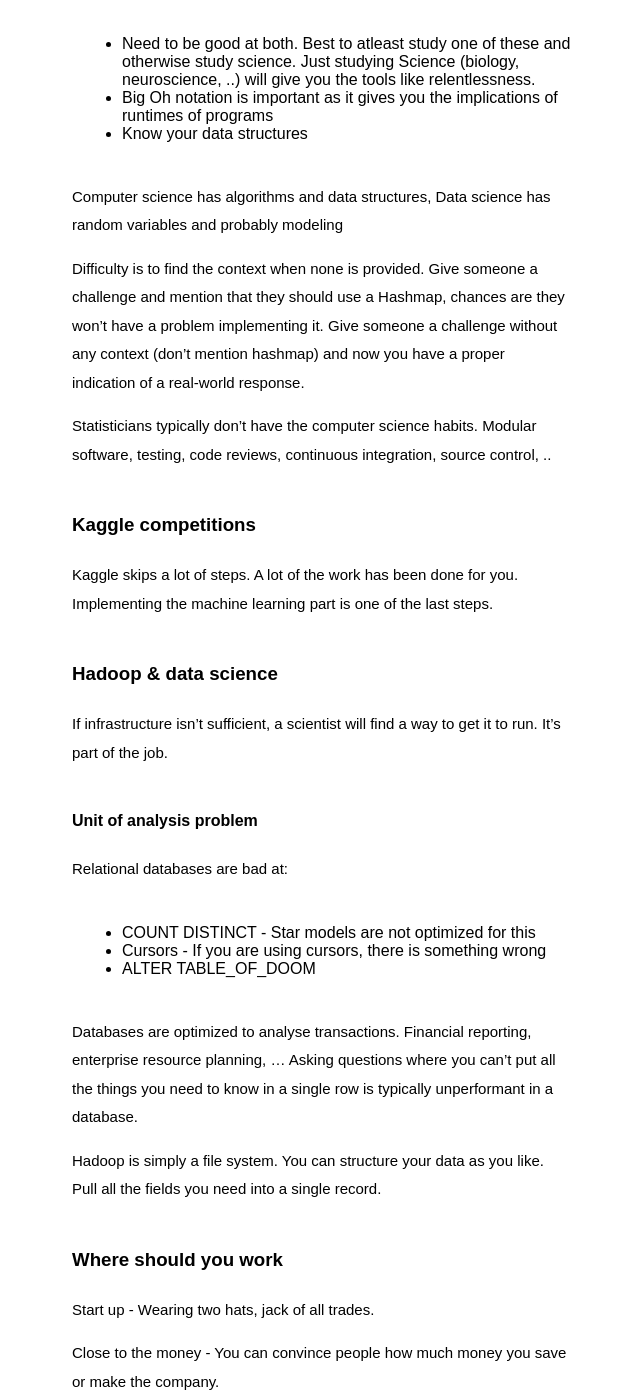
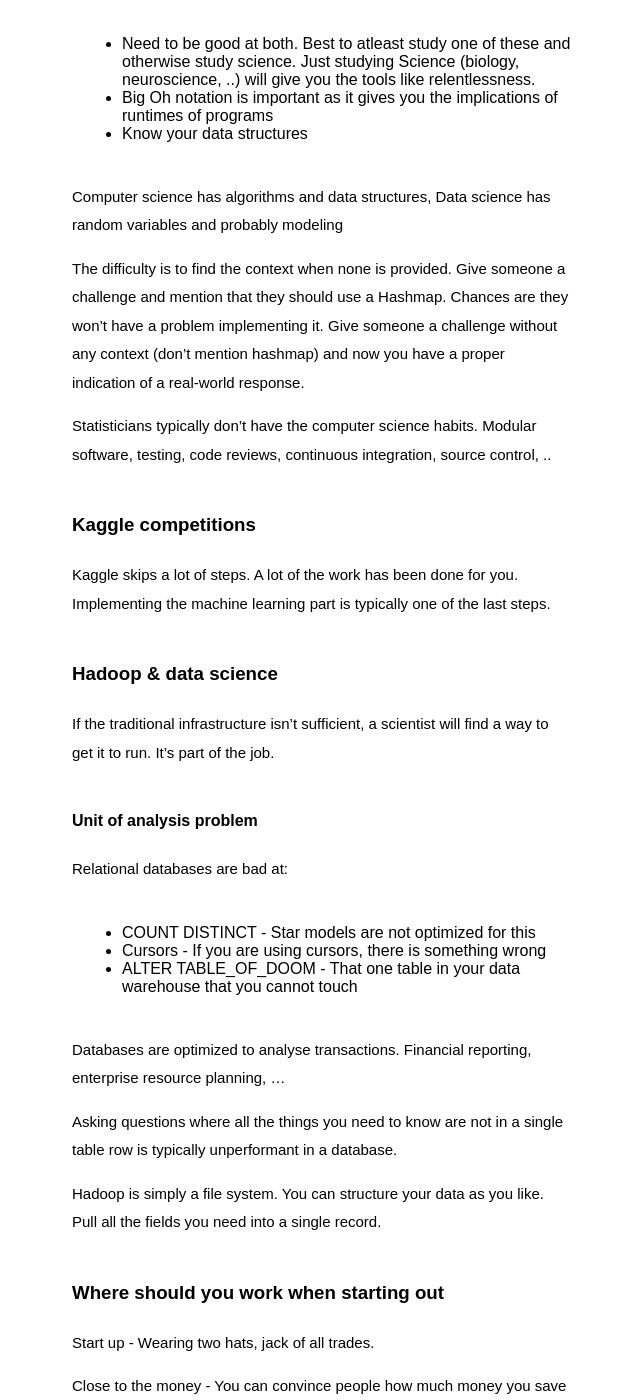
Before and after one commit to svenhofstede-zz/svenhofstede.github.ios, a Jekyll site: the page built from _posts/2016-09-29-tech-talk-josh-wills.md, in a window 1280 px wide and 1400 px high, scrolled down 1062 px. Shown: the whole window, without its empty margins (318-958 px from the left). Built offline with Jekyll 4.4.1, drawn with Linux system fonts in a browser that asks for light colours; some web fonts are replaced; some of the changed text lies outside the part shown.

Commit message:
$(curl -s whatthecommit.com/index.txt)

```diff
--- a/_posts/2016-09-29-tech-talk-josh-wills.md
+++ b/_posts/2016-09-29-tech-talk-josh-wills.md
@@ -25,17 +25,17 @@
 
 Computer science has algorithms and data structures, Data science has random variables and probably modeling
 
-Difficulty is to find the context when none is provided. Give someone a challenge and mention that they should use a Hashmap, chances are they won't have a problem implementing it. Give someone a challenge without any context (don't mention hashmap) and now you have a proper indication of a real-world response.
+The difficulty is to find the context when none is provided. Give someone a challenge and mention that they should use a Hashmap. Chances are they won't have a problem implementing it. Give someone a challenge without any context (don't mention hashmap) and now you have a proper indication of a real-world response.
 
 Statisticians typically don't have the computer science habits. Modular software, testing, code reviews, continuous integration, source control, ..
 
 ### Kaggle competitions
 
-Kaggle skips a lot of steps. A lot of the work has been done for you. Implementing the machine learning part is one of the last steps.
+Kaggle skips a lot of steps. A lot of the work has been done for you. Implementing the machine learning part is typically one of the last steps.
 
 ### Hadoop & data science
 
-If infrastructure isn't sufficient, a scientist will find a way to get it to run. It's part of the job.
+If the traditional infrastructure isn't sufficient, a scientist will find a way to get it to run. It's part of the job.
 
 #### Unit of analysis problem
 
@@ -43,13 +43,15 @@
 
 * COUNT DISTINCT - Star models are not optimized for this
 * Cursors - If you are using cursors, there is something wrong
-* ALTER TABLE_OF_DOOM
+* ALTER TABLE_OF_DOOM - That one table in your data warehouse that you cannot touch
 
-Databases are optimized to analyse transactions. Financial reporting, enterprise resource planning, ... Asking questions where you can't put all the things you need to know in a single row is typically unperformant in a database.
+Databases are optimized to analyse transactions. Financial reporting, enterprise resource planning, ...
+
+Asking questions where all the things you need to know are not in a single table row is typically unperformant in a database.
 
 Hadoop is simply a file system. You can structure your data as you like. Pull all the fields you need into a single record.
 
-### Where should you work
+### Where should you work when starting out
 
 Start up - Wearing two hats, jack of all trades.
 
@@ -57,17 +59,15 @@
 
 ### Education and growth
 
-Lonely teams, by themselves. No contact and no sharing of data because it's to valuable. Need communities.
+Data scientists usually work in lonely teams, by themselves. No contact and no sharing of data because it's too valuable. No sharing of best practices. Need for communities.
 
 ### Realtime ML
 
 Realtime ML is rarely necessary. Pattern in data doesn't change so fast.
 
-Sometimes, instead of writing code to test 'how something will turn out' takes longer than implementing an experiment on live users and seeing the result.
+Sometimes writing code to test 'how something will turn out' takes longer than implementing an experiment on live users and seeing the result.
 
-### Valuable stats
-
-Learn
+### Valuable stats content to learn
 
 * Linaer Regression
 * T Test
```
